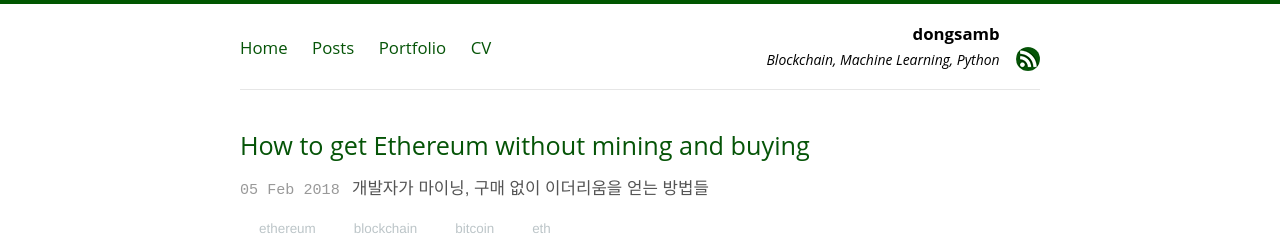
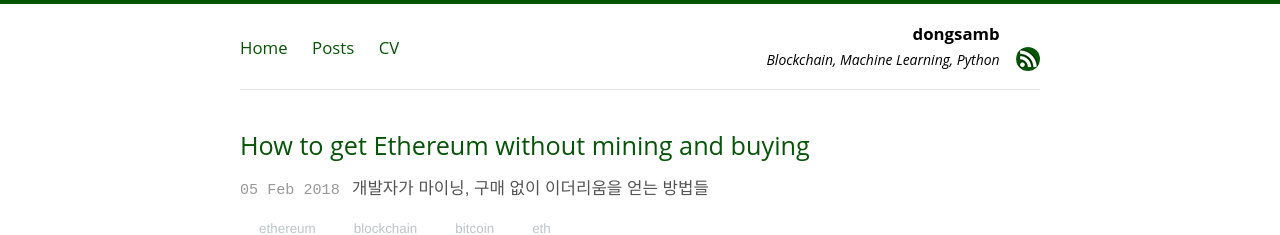
Before and after one commit to dongsam/dongsam.github.io, a Jekyll site: the page built from index.html, in a window 1280 px wide. Shown: the top 235 px of the page. Built offline with Jekyll 4.4.1, drawn with Linux system fonts in a browser that asks for light colours; the list of posts is cut into pages by our own code.

Commit message:
remove pf page

```diff
--- a/_layouts/default.html
+++ b/_layouts/default.html
@@ -44,7 +44,7 @@
         <nav>
           <a class="{% if page.category == '/' %} selected {% endif %}" href="/">Home</a>
           <a class="{% if page.category == 'archive' %} selected {% endif %}" href="/archive/">Posts</a>
-          <a class="" href="http://pf.dongsamb.com">Portfolio</a>
+          <!-- <a class="" href="http://pf.dongsamb.com">Portfolio</a> -->
           <a class="" href="http://cv.dongsamb.com">CV</a>
         </nav>
         <div class="pull-right right logo">
```
